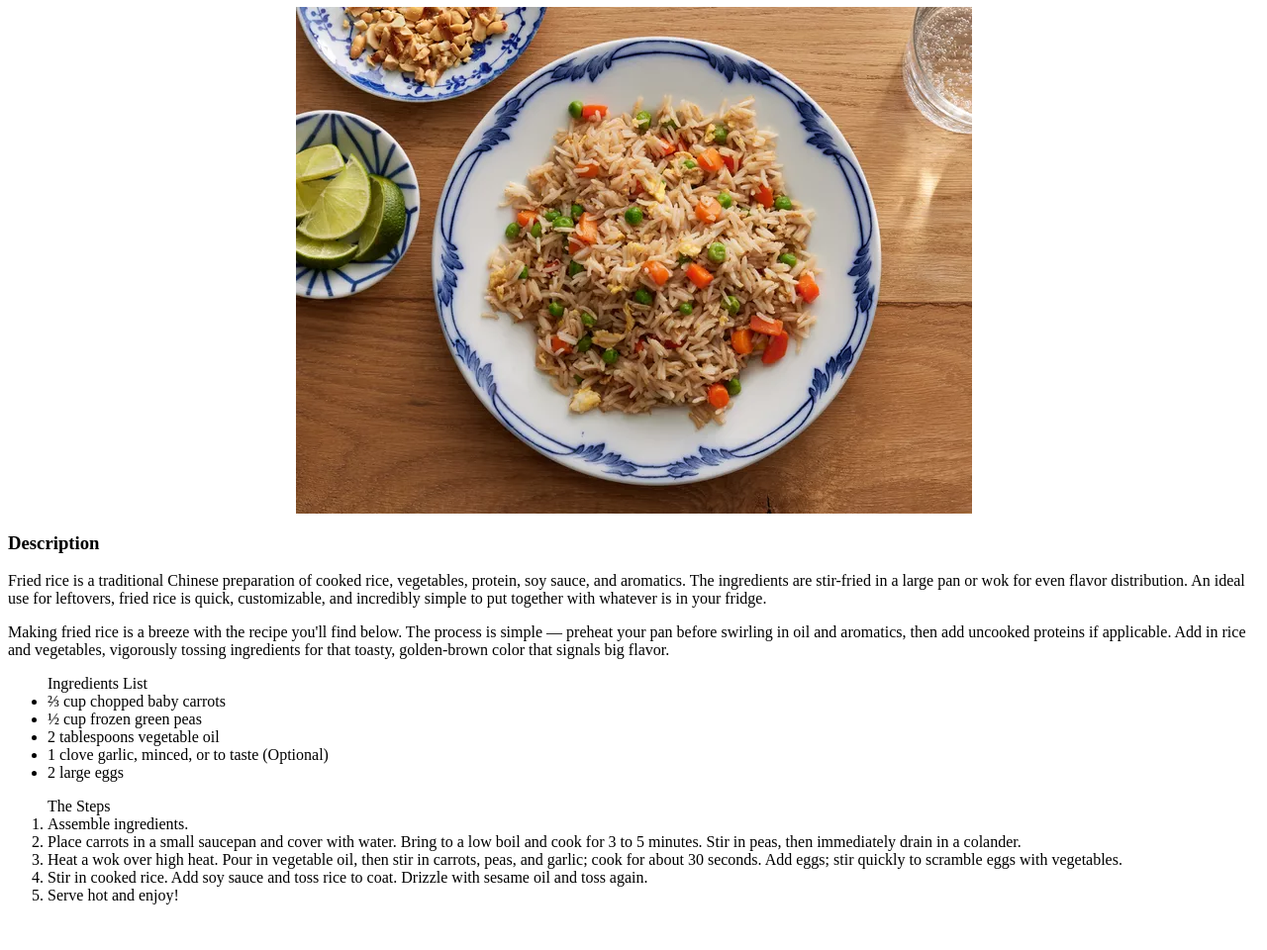
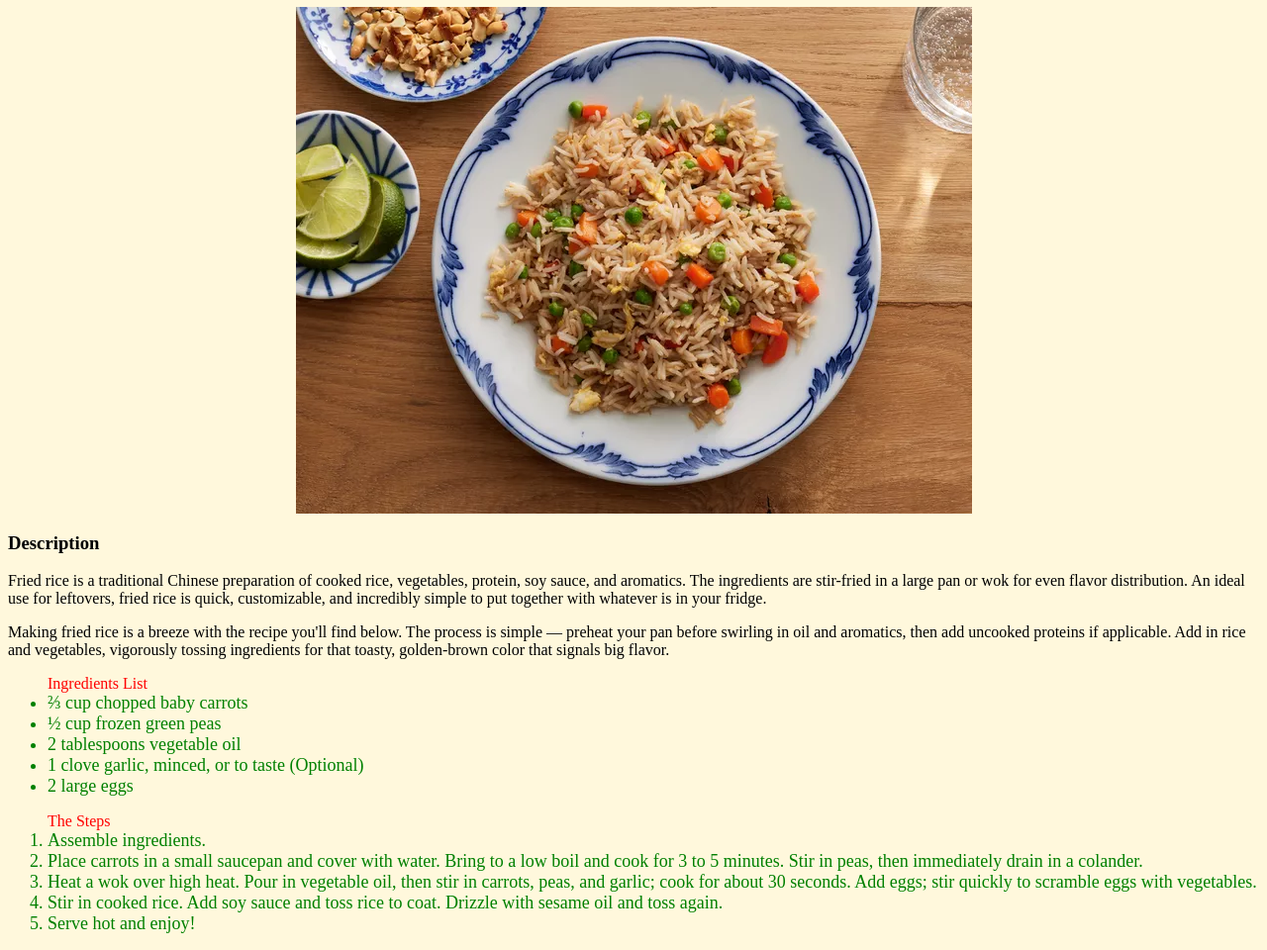
Before and after one commit to SoufianeGamra/odin-recipes, a plain HTML site: page recipes/friedrice.html in a window 1280 px wide. Shown: the part 73-1033 px from the top of the page at 99% size. Before the commit the page ends 1003 px from the top, so only its background shows below. Drawn offline with Linux system fonts and the light colour scheme.

Commit message:
CSS ASSIGNMENT TESTS

```diff
--- a/recipes/friedrice.html
+++ b/recipes/friedrice.html
@@ -20,20 +20,23 @@
       swirling in oil and aromatics, then add uncooked proteins if applicable. Add in rice and vegetables, vigorously
       tossing ingredients for that toasty, golden-brown color that signals big flavor.
     </p>
-    <ul>
+    <ul class="titre">
       Ingredients List
+      <div class="item">
         <li>⅔ cup chopped baby carrots</li>
         <li>½ cup frozen green peas</li>
         <li>2 tablespoons vegetable oil</li>
         <li>1 clove garlic, minced, or to taste (Optional)</li>
         <li>2 large eggs</li>
+      </div>
     </ul>
-    <ol>
+    <ol class="titre">
       The Steps
+      <div class="item">
         <li>Assemble ingredients.</li>
         <li>
-        Place carrots in a small saucepan and cover with water. Bring to a low boil and cook for 3 to 5 minutes. Stir in
-        peas, then immediately drain in a colander.
+          Place carrots in a small saucepan and cover with water. Bring to a low boil and cook for 3 to 5 minutes. Stir
+          in peas, then immediately drain in a colander.
         </li>
         <li>
           Heat a wok over high heat. Pour in vegetable oil, then stir in carrots, peas, and garlic; cook for about 30
@@ -41,6 +44,7 @@
         </li>
         <li>Stir in cooked rice. Add soy sauce and toss rice to coat. Drizzle with sesame oil and toss again.</li>
         <li>Serve hot and enjoy!</li>
+      </div>
     </ol>
   </body>
 </html>
--- a/style/style.css
+++ b/style/style.css
@@ -8,3 +8,22 @@ img {
   margin-right: auto;
   display: block;
 }
+.titre {
+  color: red;
+}
+.item {
+  color: green;
+}
+.titre .item {
+  font-size: large;
+}
+* {
+  background-color: cornsilk;
+}
+/* .item {
+  color: grey;
+}
+.titre .item {
+  background-color: aqua;
+  font-size: bold;
+} */
```
Also changed, not shown: index.html (+2 -0 lines), 1 other file. Lines whose indentation alone changed are shown as unchanged.
